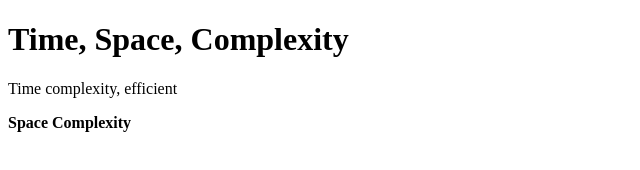
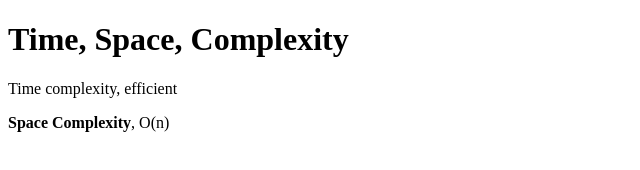
Before and after one commit to acciojob/time-and-space-complexity-Ankush135, a website: page main.html in a window 1280 px wide. Shown: the full height of the page, 0-640 px from the left. Drawn offline with Linux system fonts and the light colour scheme.

Commit message:
created a submission

```diff
--- a/main.html
+++ b/main.html
@@ -10,7 +10,7 @@
 	<!-- the entire body must be written by student -->
 	<h1>Time, Space, Complexity</h1>
 	<p>Time complexity, efficient</p>
-	<p><b>Space Complexity</b></p>
+	<p><b>Space Complexity</b>, O(n)</p>
     <script type="text/javascript" src="./script.js">
 </script>
 
```
